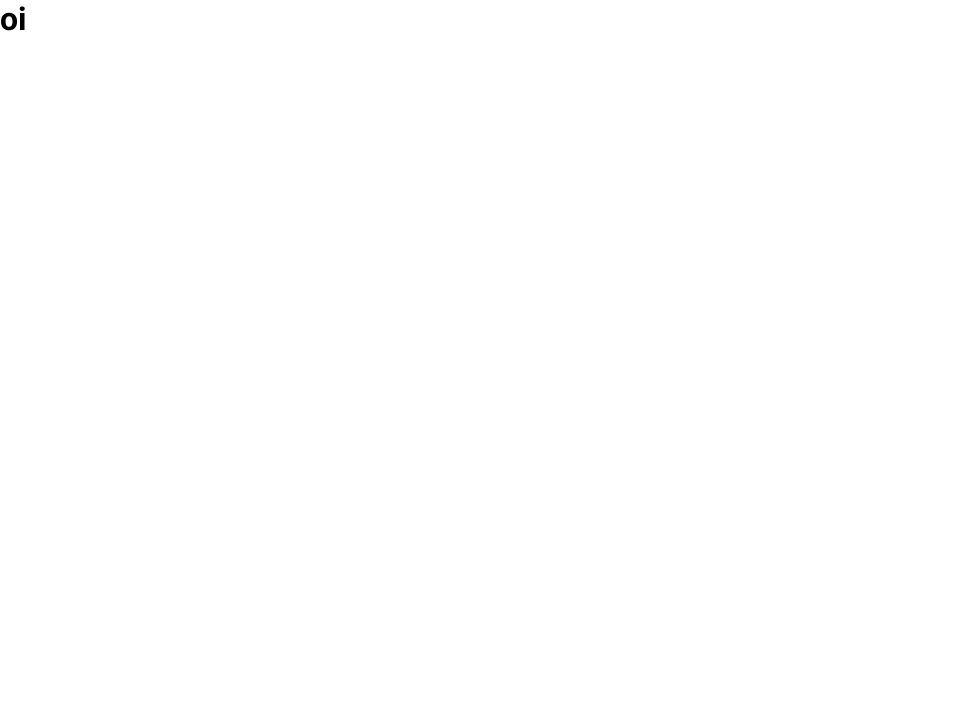
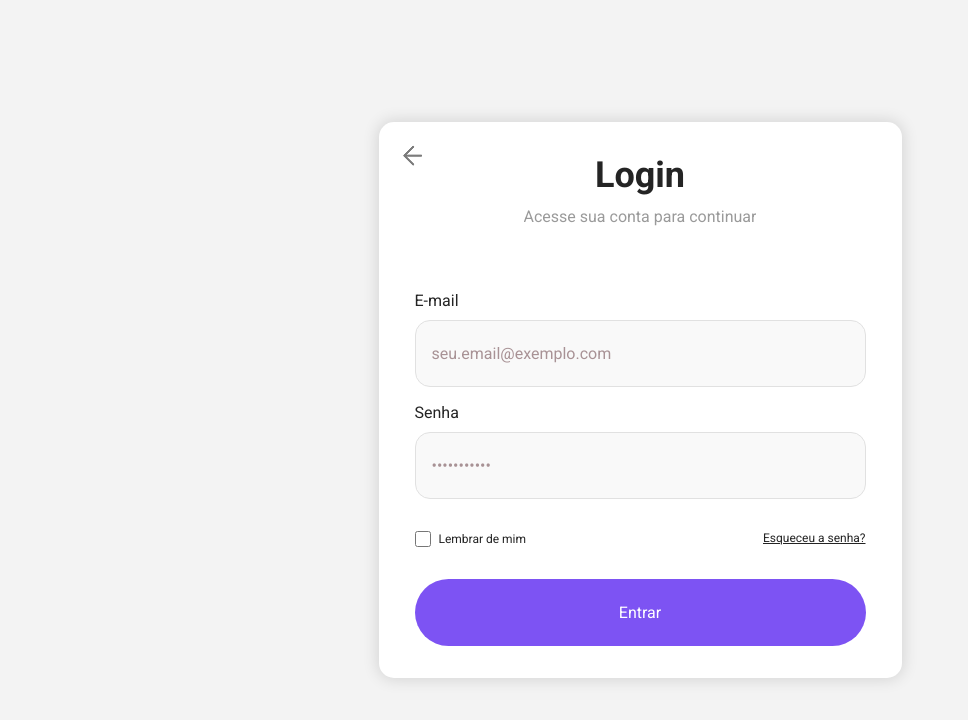
Before and after one commit to campoos/Front-End-TCC-, a React (Vite) app in the folder analityca-ai/: page /login in a window 1280 px wide. Shown: the top 720 px of the page, without its empty margins (0-968 px from the left). Built offline with nearby package versions, Linux system fonts and the light colour scheme.

Commit message:
FEAT tela login

```diff
--- a/analityca-ai/src/App.jsx
+++ b/analityca-ai/src/App.jsx
@@ -1,16 +1,11 @@
-import { Routes, Route } from 'react-router-dom';
-import HomePage from './pages/home/Home.jsx'; // Importe a nova página Home
-import LoginPage from './pages/login/Login.jsx'; // Importe a sua página de login
+import AppRoutes from './Router';
 import './App.css';
 
 function App() {
   return (
-    <>
-      <Routes>
-        <Route path="/" element={<HomePage />} />
-        <Route path="/login" element={<LoginPage />} />
-      </Routes>
-    </>
+    <div>
+      <AppRoutes/>
+    </div>
   );
 }
 
--- /dev/null
+++ b/analityca-ai/src/Router.jsx
@@ -0,0 +1,19 @@
+import React from "react";
+
+import HomePage from './pages/home/Home.jsx'; // Importe a nova página Home
+import LoginPage from './pages/login/Login.jsx'; // Importe a sua página de login
+
+import { BrowserRouter as Router, Routes, Route } from "react-router-dom";
+
+function AppRoutes() {
+    return (
+      <>
+        <Routes>
+            <Route path="/" element={<HomePage />}></Route>
+            <Route path="/login" element={<LoginPage />}></Route>
+        </Routes>
+      </>
+    )
+}
+
+export default AppRoutes
--- /dev/null
+++ b/analityca-ai/src/components/sidebar/Sidebar.css
@@ -0,0 +1,18 @@
+:root {
+    /* tema claro */
+    --roxo-primario-modo-claro: #7D53F3;
+    --roxo-secundario-modo-claro: #714ed3;
+    --texto-branco-modo-claro: #ffffff;
+    --texto-preto-modo-claro: #242424;
+    --texto-transparente-modo-claro: #9A9A9A;
+    --background-claro-modo-claro: #ffffff;
+  }
+
+  * {
+    padding: 0;
+    margin: 0;
+    box-sizing: border-box;
+    font-family: 'Roboto', sans-serif;
+
+    overflow-x: hidden;
+  }
--- a/analityca-ai/src/main.jsx
+++ b/analityca-ai/src/main.jsx
@@ -2,7 +2,6 @@
 import React from 'react';
 import ReactDOM from 'react-dom/client';
 import App from './App.jsx';
-import './index.css';
 import { BrowserRouter } from 'react-router-dom';
 
 ReactDOM.createRoot(document.getElementById('root')).render(
--- a/analityca-ai/src/pages/home/Home.jsx
+++ b/analityca-ai/src/pages/home/Home.jsx
@@ -1,6 +1,5 @@
 import './Home.css'
 import { Link } from "react-router-dom";
-
 
 function HomePage() {
   return (
--- a/analityca-ai/src/pages/login/Login.css
+++ b/analityca-ai/src/pages/login/Login.css
@@ -0,0 +1,185 @@
+:root {
+    /* tema claro */
+    --roxo-primario-modo-claro: #7D53F3;
+    --roxo-secundario-modo-claro: #714ed3;
+    --texto-branco-modo-claro: #ffffff;
+    --texto-preto-modo-claro: #242424;
+    --texto-transparente-modo-claro: #9A9A9A;
+    --background-claro-modo-claro: #ffffff;
+    --background-cinza-modo-claro: #F3F3F3;
+    --background-input-modo-claro: #F9F9F9;
+    --borda-input-modo-claro: #E1E1E1;
+    --texto-input-modo-claro: #A89295;
+  }
+
+* {
+    padding: 0;
+    margin: 0;
+    box-sizing: border-box;
+    font-family: 'Roboto', sans-serif;
+
+    overflow-x: hidden;
+}
+
+main {
+    height: 100dvh;
+    width: 100dvw;
+
+    display: flex;
+    justify-content: center;
+    align-items: center;
+
+    background-color: var(--background-cinza-modo-claro);
+}
+
+#loginContainer {
+    background-color: var(--background-claro-modo-claro);
+
+    height: 34.75rem;
+    width: 32.6875rem;
+    border-radius: 15px;
+    padding: 2rem 2.25rem;
+
+    display: flex;
+    flex-direction: column;
+    align-items: center;
+    position: relative;
+
+    box-shadow: 0px 0px 15px 2px rgba(0, 0, 0, 0.12);
+}
+
+#loginContainer #botaoVoltar {
+    height: 3rem;
+    width: 3rem;
+    margin: 0.625rem;
+
+    overflow: hidden;
+
+    position: absolute;
+    left: 0;
+    top: 0;
+}
+
+#loginContainer #botaoVoltar #imagemBotaoVoltar {
+    height: 100%;
+    width: 100%;
+}
+
+#loginContainer #loginConteudo {
+    height: 100%;
+    width: 100%;
+
+    display: flex;
+    flex-direction: column;
+    align-items: center;
+    justify-content: space-between;
+}
+
+#loginContainer #loginConteudo #loginDescricao {
+    display: flex;
+    flex-direction: column;
+    align-items: center;
+}
+
+#loginContainer #loginConteudo #loginDescricao h2 {
+    font-size: 2.25rem;
+    color: var(--texto-preto-modo-claro);
+
+    margin-bottom: 0.6875rem;
+}
+
+#loginContainer #loginConteudo #loginDescricao p {
+    font-size: 1rem;
+    font-weight: 300;
+    color: var(--texto-transparente-modo-claro);
+}
+
+#loginContainer #loginConteudo form {
+    display: flex;
+    flex-direction: column;
+    align-items: center;
+
+    width: 100%;
+}
+
+#loginContainer #loginConteudo form .grupoInput {
+    display: flex;
+    flex-direction: column;
+
+    width: 100%;
+}
+
+#loginContainer #loginConteudo form .grupoInput label {
+    color: var(--texto-preto-modo-claro);
+
+    font-size: 1rem;
+
+    margin-bottom: 0.625rem;
+}
+
+#loginContainer #loginConteudo form .grupoInput input {
+    height: 4.1875rem;
+
+    border-radius: 15px;
+    outline: none;
+    border: 1px solid var(--borda-input-modo-claro);
+
+    background-color: var(--background-input-modo-claro);
+
+    font-size: 1rem;
+    color: var(--texto-preto-modo-claro);
+
+    padding-left: 1rem;
+    margin-bottom: 1rem;
+}
+
+#loginContainer #loginConteudo form .grupoInput input::placeholder {
+    color: var(--texto-input-modo-claro);
+}
+
+#loginContainer #loginConteudo form #opcoesForm {
+    margin-top: 1rem;
+
+    width: 100%;
+    display: flex;
+    justify-content: space-between;
+}
+
+#loginContainer #loginConteudo form #opcoesForm #remember {
+    display: flex;
+    align-items: center;
+    justify-content: center;
+
+    gap: 0.5rem;
+}
+
+#loginContainer #loginConteudo form #opcoesForm #remember input {
+    accent-color: var(--roxo-primario-modo-claro);
+
+    height: 1rem;
+    width: 1rem;
+}
+
+#loginContainer #loginConteudo form #opcoesForm #remember label {
+    font-size: 0.75rem;
+    color: var(--texto-preto-modo-claro);
+}
+
+#loginContainer #loginConteudo form #opcoesForm a {
+    font-size: 0.75rem;
+    color: var(--texto-preto-modo-claro);
+}
+
+#loginContainer #loginConteudo form button {
+    width: 100%;
+    height: 4.1875rem;
+
+    border-radius: 35px;
+    border: none;
+    background-color: var(--roxo-primario-modo-claro);
+
+    color: var(--texto-branco-modo-claro);
+    font-size: 1rem;
+
+    margin-top: 2rem;
+}
--- a/analityca-ai/src/pages/login/Login.jsx
+++ b/analityca-ai/src/pages/login/Login.jsx
@@ -1,10 +1,44 @@
 import './Login.css'
+import { Link } from "react-router-dom";
+
+import setaVoltar from '../../assets/seta-voltar.png';
 
 function LoginPage() {
   return (
-    <>
-      <h1>oi</h1>
-    </>
+    <main>
+      <div id="loginContainer">
+        <Link to={"/"} id='botaoVoltar'>
+          <img src={setaVoltar} alt="" />
+        </Link>
+        <div id="loginConteudo">
+          <div id="loginDescricao">
+            <h2>Login</h2>
+            <p>Acesse sua conta para continuar</p>
+          </div>
+
+          <form action="">
+            <div className="grupoInput">
+              <label for="email">E-mail</label>
+              <input type="email" id='email' name='email' placeholder='seu.email@exemplo.com' required/>
+            </div>
+            <div className="grupoInput">
+              <label for="senha">Senha</label>
+              <input type="password" id='senha' name='senha' placeholder='•••••••••••' required/>
+            </div>
+
+            <div id="opcoesForm">
+              <div id="remember">
+                <input type="checkbox" id='lembrar' name='lembrarDeMim'/>
+                <label for="lembrar">Lembrar de mim</label>
+              </div>
+              <a href="/">Esqueceu a senha?</a>
+            </div>
+
+            <button type='submit' id='loginSubmitButton'>Entrar</button>
+          </form>
+        </div>
+      </div>
+    </main>
   )
 }
 
```
Also changed, not shown: analityca-ai/src/components/sidebar/Sidebar.jsx (added, +11 -0 lines), analityca-ai/src/assets/seta-voltar.png (added), analityca-ai/src/index.css (deleted).
